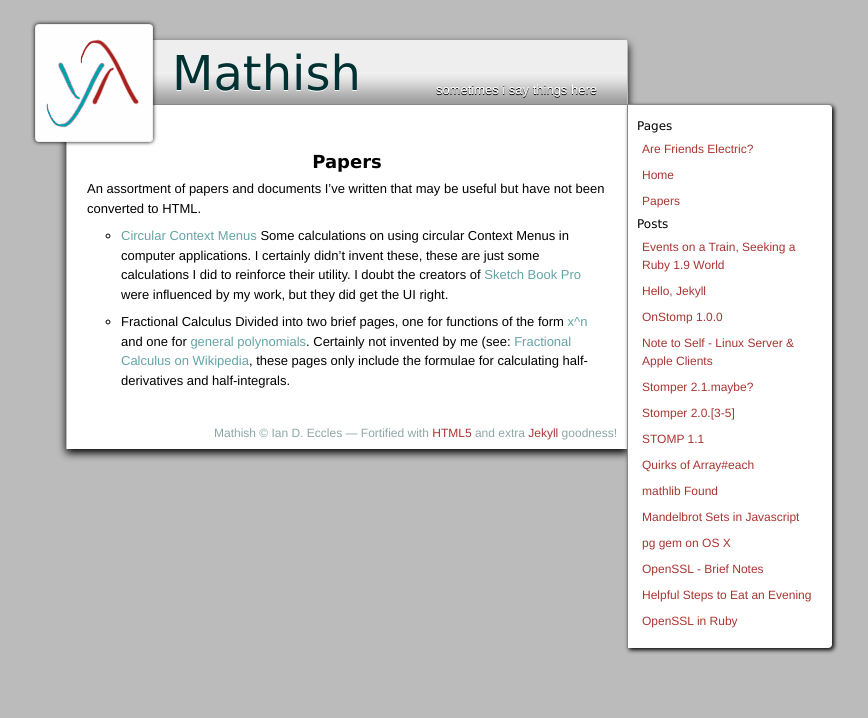
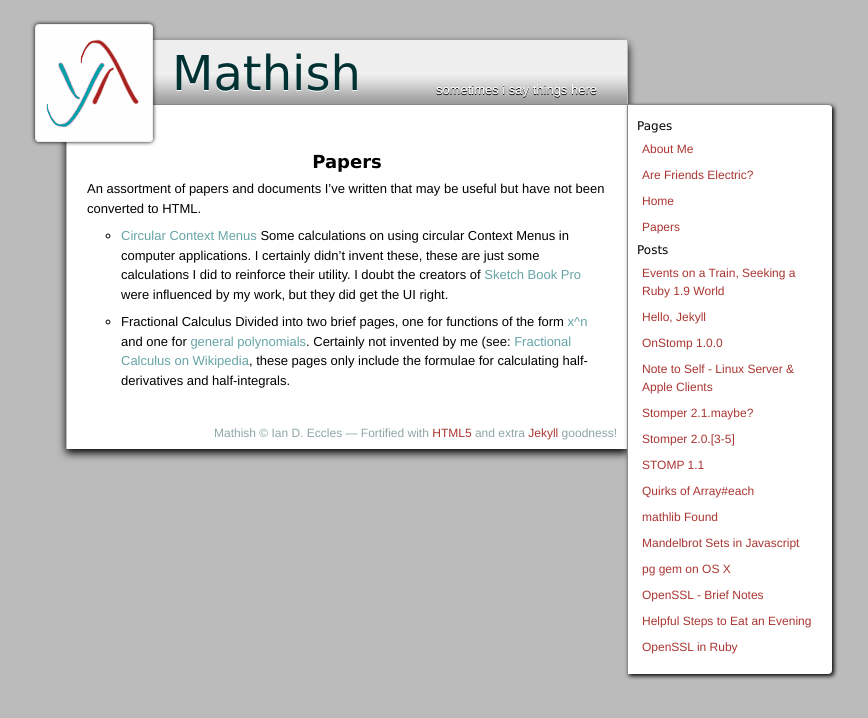
Before and after one commit to iande/mathish.com, a Jekyll site: the page built from papers.md, in a window 1280 px wide. Shown: the top 718 px of the page, without its empty margins (293-1161 px from the left). Built offline with Jekyll 4.4.1, drawn with Linux system fonts in a browser that asks for light colours; Markdown is read by kramdown in place of the engine named in the settings.

Commit message:
moving stuff about

```diff
--- a/css/layout.css
+++ b/css/layout.css
@@ -78,8 +78,8 @@ h1, h2, h3, h4, h5, h6 {
   border-left: 1px solid #888;
   border-top: 1px solid #888;
   box-shadow: 2px 2px 4px #000;
-/*  -moz-box-shadow: 4px 4px 24px #000;
-  -webkit-box-shadow: 4px 4px 24px #000;*/
+  -moz-box-shadow: 2px 2px 4px #000;
+  -webkit-box-shadow: 2px 2px 4px #000;
   font-size: 12px;
   padding: 10px 0 10px 4px;
   position: absolute;
@@ -172,3 +172,13 @@ h1, h2, h3, h4, h5, h6 {
 .page-title {
   text-align: center;
 }
+#about-face {
+  background: transparent url("../images/face.jpg") no-repeat center center;
+  border: 1px solid #eee;
+  box-shadow: 0px 0px 4px #000;
+  -moz-box-shadow: 0px 0px 4px #000;
+  -webkit-box-shadow: 0px 0px 4px #000;
+  height: 116px;
+  margin: 32px auto 0 auto;
+  width: 116px;
+}
```
Also changed, not shown: about.md (added, +18 -0 lines), _posts/2011-01-14-openssl-in-ruby.md (renamed from _posts/2011-01-14-openssl-in-ruby.markdown), _posts/2011-01-15-helpful-steps-to-eat-an-evening.md (renamed from _posts/2011-01-15-helpful-steps-to-eat-an-evening.markdown), _posts/2011-01-15-openssl-brief-notes.md (renamed from _posts/2011-01-15-openssl-brief-notes.markdown), _posts/2011-01-15-pg-gem-on-snow-leopard.md (renamed from _posts/2011-01-15-pg-gem-on-snow-leopard.markdown), _posts/2011-01-17-mandelbrot-sets-in-javascript.md (renamed from _posts/2011-01-17-mandelbrot-sets-in-javascript.markdown), _posts/2011-01-27-mathlib-found.md (renamed from _posts/2011-01-27-mathlib-found.markdown), _posts/2011-02-01-quirks-of-array-each.md (renamed from _posts/2011-02-01-quirks-of-array-each.markdown), _posts/2011-02-09-stomp-1-1.md (renamed from _posts/2011-02-09-stomp-1-1.markdown), _posts/2011-03-09-stomper-2-0-3-5.md (renamed from _posts/2011-03-09-stomper-2-0-3-5.markdown), _posts/2011-03-24-stomper-2-1-maybe.md (renamed from _posts/2011-03-24-stomper-2-1-maybe.markdown), _posts/2011-03-26-note-to-self-linux-server-apple-clients.md (renamed from _posts/2011-03-26-note-to-self-linux-server-apple-clients.markdown), _posts/2011-04-03-onstomp-1-0-0.md (renamed from _posts/2011-04-03-onstomp-1-0-0.markdown), _posts/2011-04-23-hello-jekyll.md (renamed from _posts/2011-04-23-hello-jekyll.markdown), 5 more files.
